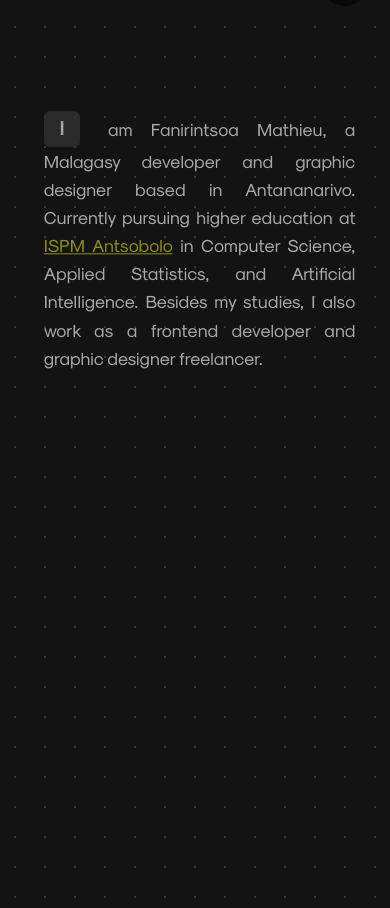
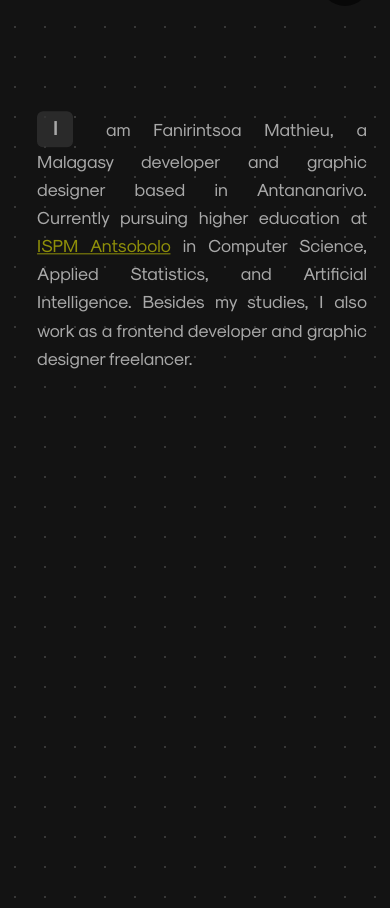
Before and after one commit to MathieuFan22/fanirintsoa-mathieu-portfolio, a React (Vite) app: page / in a window 390 px wide. Shown: the part 798-1706 px from the top of the page. Built offline with nearby package versions, Linux system fonts and the light colour scheme.

Commit message:
Fix: Left side layout

```diff
--- a/src/Components/AboutPage.css
+++ b/src/Components/AboutPage.css
@@ -132,14 +132,15 @@
   }
   .about-section .left-side,.project-section .left-side,
   .about-section .right-side {
-    width: 85%;
+    width: 90%;
     /* background-color: red; */
     display: flex;
     justify-content: center;
     align-items: center;
   }
   .intro {
-    padding-left: 0%;
+
+    margin-left: -5% !important;
     padding-right: 3% !important;
     font-size: 1.1rem !important;
   }
```
